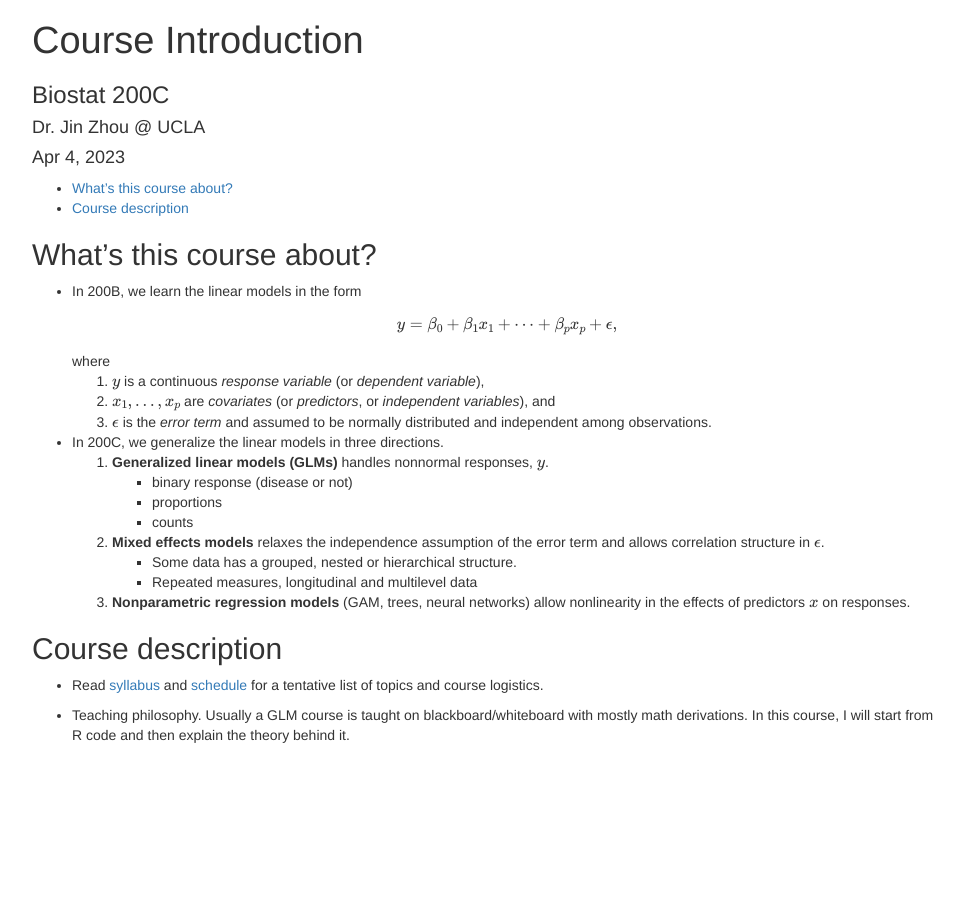
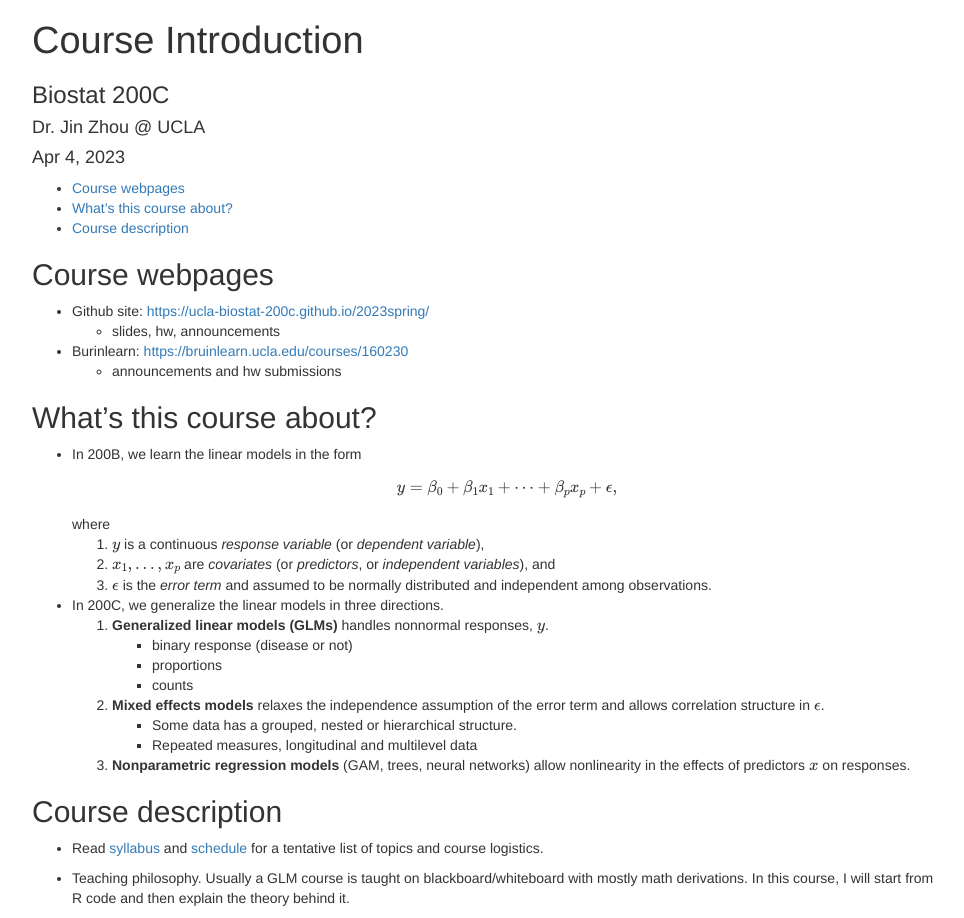
Before and after one commit to ucla-biostat-200c/2023spring, a Jekyll site: the page slides/01-intro/intro.html, which Jekyll copies as it is, in a window 1280 px wide. Shown: the whole page, without its empty margins (153-1117 px from the left). Built offline with Jekyll 4.4.1, drawn with Linux system fonts in a browser that asks for light colours; formulas are drawn with MathJax 3.

Commit message:
update intro and announcements

```diff
--- a/slides/01-intro/intro.html
+++ b/slides/01-intro/intro.html
@@ -358,12 +358,27 @@ display: none;
 
 <div id="TOC">
 <ul>
+<li><a href="#course-webpages" id="toc-course-webpages">Course
+webpages</a></li>
 <li><a href="#whats-this-course-about" id="toc-whats-this-course-about">What’s this course about?</a></li>
 <li><a href="#course-description" id="toc-course-description">Course
 description</a></li>
 </ul>
 </div>
 
+<div id="course-webpages" class="section level2">
+<h2>Course webpages</h2>
+<ul>
+<li>Github site: <a href="https://ucla-biostat-200c.github.io/2023spring/" class="uri">https://ucla-biostat-200c.github.io/2023spring/</a>
+<ul>
+<li>slides, hw, announcements</li>
+</ul></li>
+<li>Burinlearn: <a href="https://bruinlearn.ucla.edu/courses/160230" class="uri">https://bruinlearn.ucla.edu/courses/160230</a>
+<ul>
+<li>announcements and hw submissions</li>
+</ul></li>
+</ul>
+</div>
 <div id="whats-this-course-about" class="section level2">
 <h2>What’s this course about?</h2>
 <ul>
```
Also changed, not shown: _posts/2023-04-04-week1-day1.md (+2 -2 lines), slides/01-intro/intro.Rmd (+12 -0 lines).
